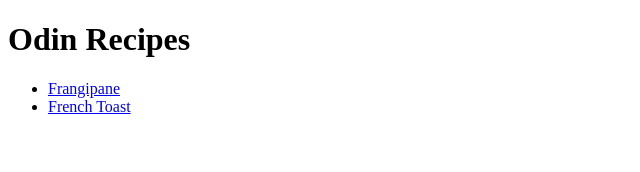
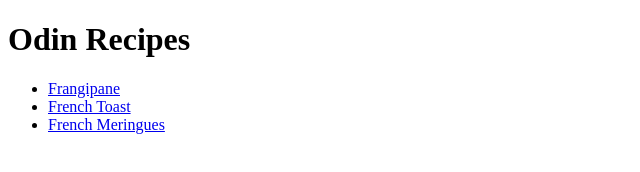
Before and after one commit to Feilipu69/Odin-project, a plain HTML site: page index.html in a window 1280 px wide. Shown: the whole page, without its empty margins (0-640 px from the left). Drawn offline with Linux system fonts and the light colour scheme.

Commit message:
Add link to french-meringues

```diff
--- a/index.html
+++ b/index.html
@@ -10,6 +10,7 @@
 		<ul>
 			<li><a href="./recipes/frangipane.html">Frangipane</a></li>
 			<li><a href="./recipes/french-toast.html">French Toast</a></li>
+			<li><a href="./recipes/french-meringues.html">French Meringues</a></li>
 		</ul>
 	</body>
 </html>
```
